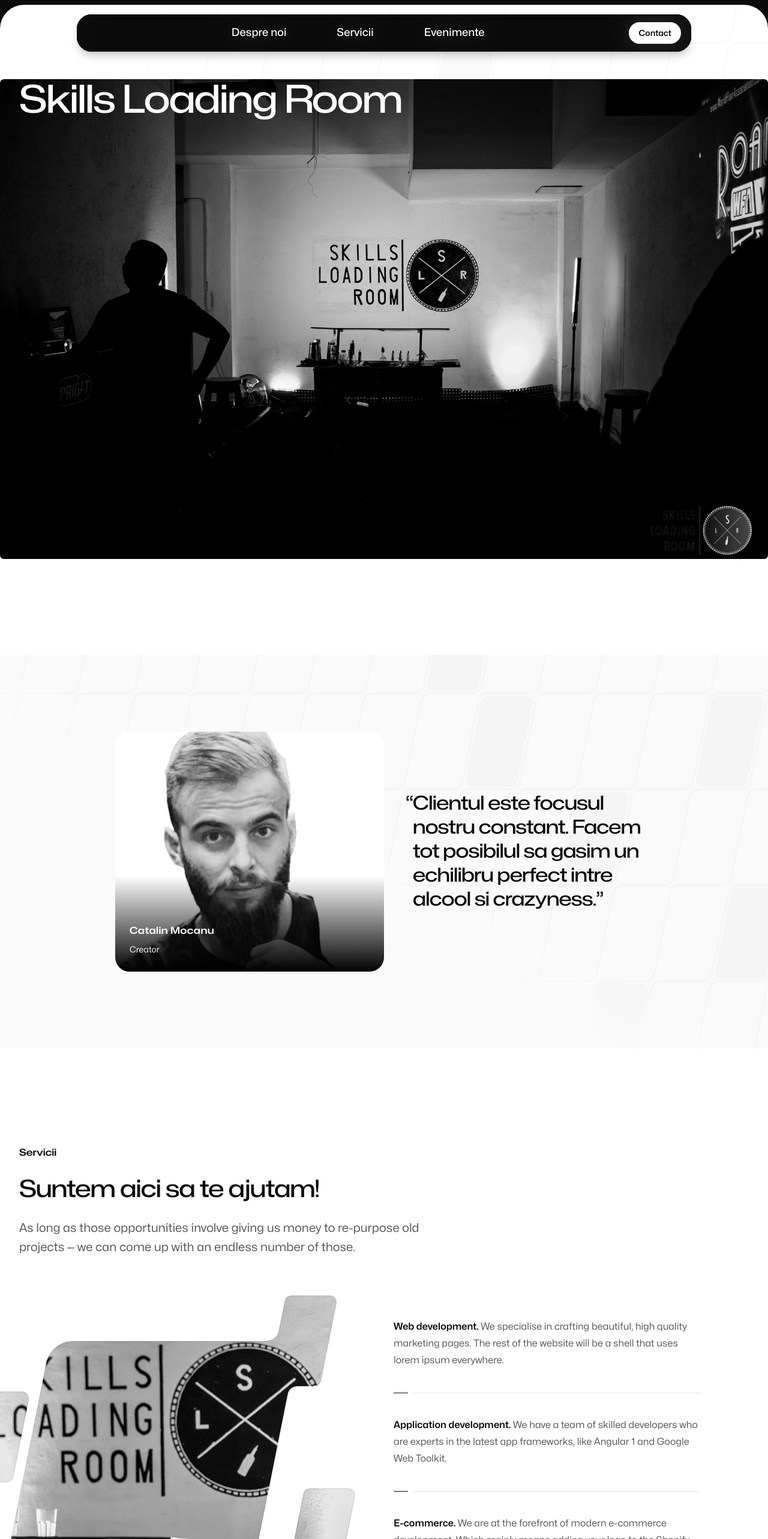
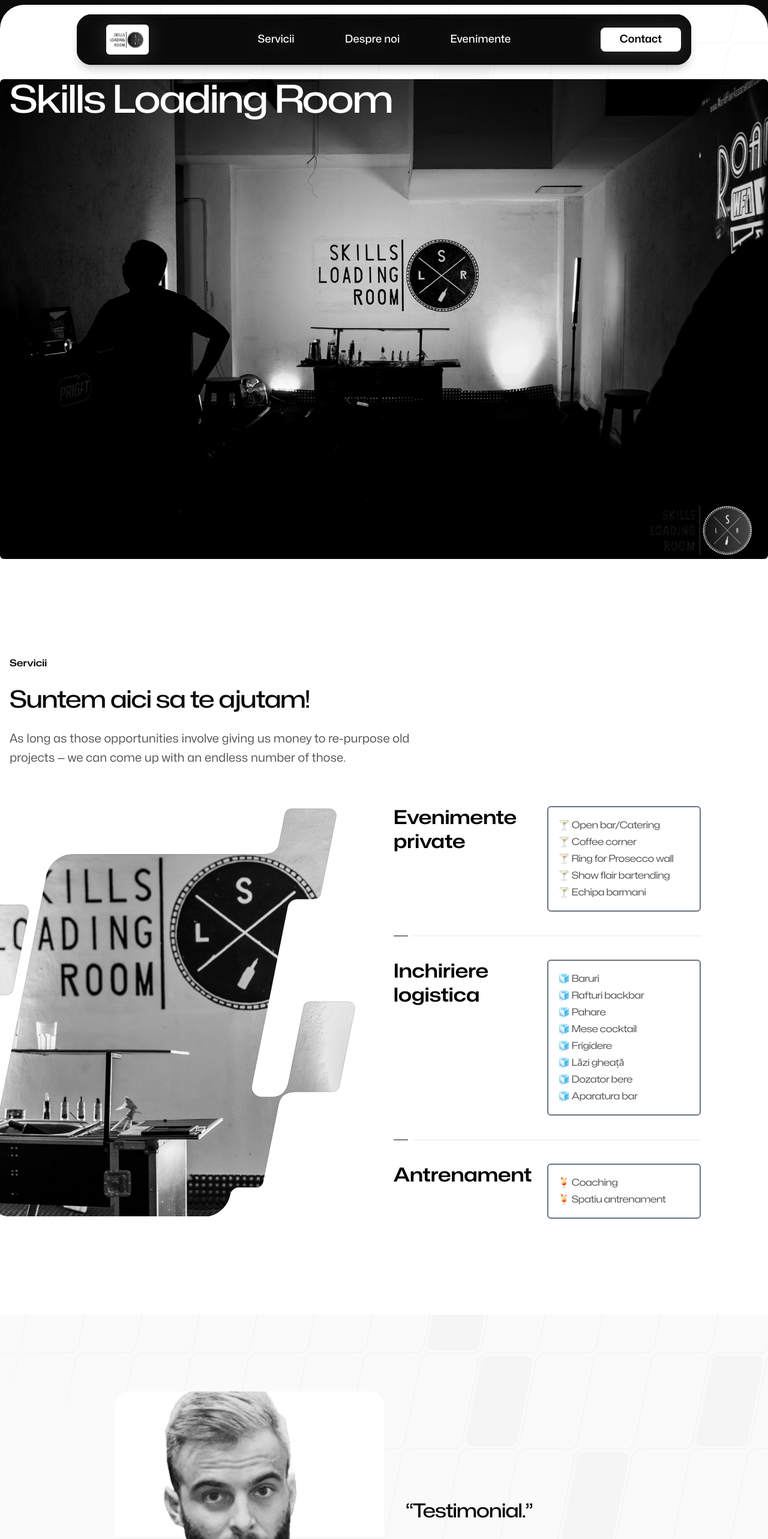
Before and after one commit to geoox/skillsloadingroom, a Next.js app: page / in a window 1280 px wide. Shown: the top 2566 px of the page at 60% size. Built offline with nearby package versions, Linux system fonts and the light colour scheme.

Commit message:
progress

```diff
--- a/src/app/page.tsx
+++ b/src/app/page.tsx
@@ -1,8 +1,6 @@
 import { type Metadata } from 'next'
 import Image from 'next/image'
-import Link from 'next/link'
 
-import { Border } from '@/components/Border'
 import { ContactSection } from '@/components/ContactSection'
 import { Container } from '@/components/Container'
 import { FadeIn, FadeInStagger } from '@/components/FadeIn'
@@ -10,62 +8,13 @@
 import { SectionIntro } from '@/components/SectionIntro'
 import { StylizedImage } from '@/components/StylizedImage'
 import { Testimonial } from '@/components/Testimonial'
-import logoBrightPath from '@/images/clients/bright-path/logo-light.svg'
-import logoFamilyFund from '@/images/clients/family-fund/logo-light.svg'
-import logoGreenLife from '@/images/clients/green-life/logo-light.svg'
-import logoHomeWork from '@/images/clients/home-work/logo-light.svg'
-import logoMailSmirk from '@/images/clients/mail-smirk/logo-light.svg'
-import logoNorthAdventures from '@/images/clients/north-adventures/logo-light.svg'
 import logoImg from '@/images/logo.jpg'
-import logoPhobiaLight from '@/images/clients/phobia/logo-light.svg'
-import logoUnseal from '@/images/clients/unseal/logo-light.svg'
 import imageLaptop from '@/images/78370467_3162009300536286_1409008255320981504_n.jpg'
 import landingImg from '@/images/landing.jpg';
-import { type CaseStudy, type MDXEntry, loadCaseStudies } from '@/lib/mdx'
-
-const clients = [
-  ['Phobia', logoPhobiaLight],
-  ['Family Fund', logoFamilyFund],
-  ['Unseal', logoUnseal],
-  ['Mail Smirk', logoMailSmirk],
-  ['Home Work', logoHomeWork],
-  ['Green Life', logoGreenLife],
-  ['Bright Path', logoBrightPath],
-  ['North Adventures', logoNorthAdventures],
-]
-
-function Clients() {
-  return (
-    <div className="mt-24 rounded-4xl bg-neutral-950 py-20 sm:mt-32 sm:py-32 lg:mt-56">
-      <Container>
-        <FadeIn className="flex items-center gap-x-8">
-          <h2 className="text-center font-display text-sm font-semibold tracking-wider text-white sm:text-left">
-            We’ve worked with hundreds of amazing people
-          </h2>
-          <div className="h-px flex-auto bg-neutral-800" />
-        </FadeIn>
-        <FadeInStagger faster>
-          <ul
-            role="list"
-            className="mt-10 grid grid-cols-2 gap-x-8 gap-y-10 lg:grid-cols-4"
-          >
-            {clients.map(([client, logo]) => (
-              <li key={client}>
-                <FadeIn>
-                  <Image src={logo} alt={client} unoptimized />
-                </FadeIn>
-              </li>
-            ))}
-          </ul>
-        </FadeInStagger>
-      </Container>
-    </div>
-  )
-}
 
 function Services() {
   return (
-    <>
+    <div id='servicii'>
       <SectionIntro
         eyebrow="Servicii"
         title="Suntem aici sa te ajutam!"
@@ -88,34 +37,54 @@
             </FadeIn>
           </div>
           <List className="mt-16 lg:mt-0 lg:w-1/2 lg:min-w-[33rem] lg:pl-4">
-            <ListItem title="Web development">
-              We specialise in crafting beautiful, high quality marketing pages.
-              The rest of the website will be a shell that uses lorem ipsum
-              everywhere.
+
+            <ListItem title="">
+            <div className='grid grid-cols-2'>
+              <div className='col-span-1 font-display text-4xl font-semibold text-black'>Evenimente private</div>
+              <div className='col-span-1 border-2 border-gray-500 rounded-md p-4 font-display tracking-tight [text-wrap:balance]'>
+                <div>🍸 Open bar/Catering </div>
+                <div>🍸 Coffee corner</div>
+                <div>🍸 Ring for Prosecco wall</div>
+                <div>🍸 Show flair bartending</div>
+                <div>🍸 Echipa barmani</div>
+              </div>
+            </div>
             </ListItem>
-            <ListItem title="Application development">
-              We have a team of skilled developers who are experts in the latest
-              app frameworks, like Angular 1 and Google Web Toolkit.
+
+            <ListItem title="">
+            <div className='grid grid-cols-2'>
+              <div className='col-span-1 font-display text-4xl font-semibold text-black'>Inchiriere logistica</div>
+              <div className='col-span-1 border-2 p-4 border-gray-500 rounded-md font-display tracking-tight [text-wrap:balance]'>
+                <div>🧊 Baruri </div>
+                <div>🧊 Rafturi backbar</div>
+                <div>🧊 Pahare</div>
+                <div>🧊 Mese cocktail</div>
+                <div>🧊 Frigidere</div>
+                <div>🧊 ⁠Lăzi gheață </div>
+                <div>🧊 ⁠Dozator bere</div>
+                <div>🧊 ⁠Aparatura bar </div>
+              </div>
+            </div>
             </ListItem>
-            <ListItem title="E-commerce">
-              We are at the forefront of modern e-commerce development. Which
-              mainly means adding your logo to the Shopify store template we’ve
-              used for the past six years.
-            </ListItem>
-            <ListItem title="Custom content management">
-              At Studio we understand the importance of having a robust and
-              customised CMS. That’s why we run all of our client projects out
-              of a single, enormous Joomla instance.
+
+            <ListItem title="">
+            <div className='grid grid-cols-2'>
+              <div className='col-span-1 font-display text-4xl font-semibold text-black'>Antrenament</div>
+              <div className='col-span-1 border-2 p-4 border-gray-500 rounded-md font-display tracking-tight [text-wrap:balance]'>
+                <div>🍹 Coaching </div>
+                <div>🍹 Spatiu antrenament </div>
+              </div>
+            </div>
             </ListItem>
           </List>
         </div>
       </Container>
-    </>
+    </div>
   )
 }
 
 function Events() {
-  return (<div>Events</div>);
+  return (<div id="evenimente">Evenimente</div>);
 }
 
 export const metadata: Metadata = {
@@ -126,7 +95,7 @@
 export default async function Home() {
 
   return (
-    <>
+    <div id="home">
       <Container className="h-screen mt-8 rounded-md relative overflow-hidden">
         <Image
           src={landingImg}
@@ -145,18 +114,18 @@
         </div>
       </Container>
 
+      <Services />
+
       <Testimonial
         className="mt-24 sm:mt-32 lg:mt-40"
         client={{ name: 'Phobia', logo: logoImg }}
       >
-        Clientul este focusul nostru constant. Facem tot posibilul sa gasim un echilibru perfect intre alcool si crazyness.
+        Testimonial.
       </Testimonial>
-
-      <Services />
 
       <Events />
 
       <ContactSection />
-    </>
+    </div>
   )
 }
--- a/src/components/ContactSection.tsx
+++ b/src/components/ContactSection.tsx
@@ -5,13 +5,14 @@
 
 export function ContactSection() {
   return (
+    <div id='contact'>
       <Container className="mt-24 sm:mt-32 lg:mt-40">
         <FadeIn className="-mx-6 rounded-4xl bg-neutral-950 px-6 py-20 sm:mx-0 sm:py-32 md:px-12">
-        <div className="mx-auto max-w-4xl">
+          <div className="mx-auto max-w-4xl" id='contact'>
             <div className="grid lg:grid-cols-2 grid-cols-1">
               <div>
                 <h2 className="font-display text-3xl font-medium [text-wrap:balance] text-white sm:text-4xl">
-                👋 Spune-mi mai multe despre cum te pot ajuta
+                  👋 Spune-ne cum te putem ajuta
                 </h2>
                 <div className="mt-6 flex">
                   <Button href="/contact" invert>
@@ -43,5 +44,6 @@
           </div>
         </FadeIn>
       </Container>
+    </div>
   )
 }
--- a/src/components/Container.tsx
+++ b/src/components/Container.tsx
@@ -15,7 +15,7 @@
   let Component = as ?? 'div'
 
   return (
-    <Component className={clsx('mx-auto max-w-7xl px-6 lg:px-8', className)}>
+    <Component className={clsx('mx-auto max-w-7xl px-6 lg:px-4', className)}>
       <div className="mx-auto max-w-2xl lg:max-w-none">{children}</div>
     </Component>
   )
--- a/src/components/Footer.tsx
+++ b/src/components/Footer.tsx
@@ -1,132 +1,102 @@
 import Link from 'next/link'
-
 import { Container } from '@/components/Container'
 import { FadeIn } from '@/components/FadeIn'
 import { Logo } from '@/components/Logo'
 import { socialMediaProfiles } from '@/components/SocialMedia'
-
-const navigation = [
-  {
-    title: 'Work',
-    links: [
-      { title: 'FamilyFund', href: '/work/family-fund' },
-      { title: 'Unseal', href: '/work/unseal' },
-      { title: 'Phobia', href: '/work/phobia' },
-      {
-        title: (
-          <>
-            See all <span aria-hidden="true">&rarr;</span>
-          </>
-        ),
-        href: '/work',
-      },
-    ],
-  },
-  {
-    title: 'Company',
-    links: [
-      { title: 'About', href: '/about' },
-      { title: 'Process', href: '/process' },
-      { title: 'Blog', href: '/blog' },
-      { title: 'Contact us', href: '/contact' },
-    ],
-  },
-  {
-    title: 'Connect',
-    links: socialMediaProfiles,
-  },
-]
-
-function Navigation() {
-  return (
-    <nav>
-      <ul role="list" className="grid grid-cols-2 gap-8 sm:grid-cols-3">
-        {navigation.map((section, sectionIndex) => (
-          <li key={sectionIndex}>
-            <div className="font-display text-sm font-semibold tracking-wider text-neutral-950">
-              {section.title}
-            </div>
-            <ul role="list" className="mt-4 text-sm text-neutral-700">
-              {section.links.map((link, linkIndex) => (
-                <li key={linkIndex} className="mt-4">
-                  <Link
-                    href={link.href}
-                    className="transition hover:text-neutral-950"
-                  >
-                    {link.title}
-                  </Link>
-                </li>
-              ))}
-            </ul>
-          </li>
-        ))}
-      </ul>
-    </nav>
-  )
-}
-
-function ArrowIcon(props: React.ComponentPropsWithoutRef<'svg'>) {
-  return (
-    <svg viewBox="0 0 16 6" aria-hidden="true" {...props}>
-      <path
-        fill="currentColor"
-        fillRule="evenodd"
-        clipRule="evenodd"
-        d="M16 3 10 .5v2H0v1h10v2L16 3Z"
-      />
-    </svg>
-  )
-}
-
-function NewsletterForm() {
-  return (
-    <form className="max-w-sm">
-      <h2 className="font-display text-sm font-semibold tracking-wider text-neutral-950">
-        Sign up for our newsletter
-      </h2>
-      <p className="mt-4 text-sm text-neutral-700">
-        Subscribe to get the latest design news, articles, resources and
-        inspiration.
-      </p>
-      <div className="relative mt-6">
-        <input
-          type="email"
-          placeholder="Email address"
-          autoComplete="email"
-          aria-label="Email address"
-          className="block w-full rounded-2xl border border-neutral-300 bg-transparent py-4 pr-20 pl-6 text-base/6 text-neutral-950 ring-4 ring-transparent transition placeholder:text-neutral-500 focus:border-neutral-950 focus:ring-neutral-950/5 focus:outline-hidden"
-        />
-        <div className="absolute inset-y-1 right-1 flex justify-end">
-          <button
-            type="submit"
-            aria-label="Submit"
-            className="flex aspect-square h-full items-center justify-center rounded-xl bg-neutral-950 text-white transition hover:bg-neutral-800"
-          >
-            <ArrowIcon className="w-4" />
-          </button>
-        </div>
-      </div>
-    </form>
-  )
-}
 
 export function Footer() {
   return (
     <Container as="footer" className="mt-24 w-full sm:mt-32 lg:mt-40">
       <FadeIn>
         <div className="grid grid-cols-1 gap-x-8 gap-y-16 lg:grid-cols-2">
-          <Navigation />
-          <div className="flex lg:justify-end">
-            <NewsletterForm />
+          <div>
+
+            <div className="mt-6">
+              <h3 className="text-sm font-semibold text-neutral-950">Contact</h3>
+              <ul className="mt-4 space-y-2 text-sm text-neutral-700">
+                <li className="flex items-center">
+                  <svg xmlns="http://www.w3.org/2000/svg" fill="none" viewBox="0 0 24 24" strokeWidth={1.5} stroke="currentColor" className="mr-2 h-4 w-4">
+                    <path strokeLinecap="round" strokeLinejoin="round" d="M2.25 6.75c0 8.284 6.716 15 15 15h2.25a2.25 2.25 0 002.25-2.25v-1.372c0-.516-.351-.966-.852-1.091l-4.423-1.106c-.44-.11-.902.055-1.173.417l-.97 1.293c-.282.376-.769.542-1.21.38a12.035 12.035 0 01-7.143-7.143c-.162-.441.004-.928.38-1.21l1.293-.97c.363-.271.527-.734.417-1.173L6.963 3.102a1.125 1.125 0 00-1.091-.852H4.5A2.25 2.25 0 002.25 4.5v2.25z" />
+                  </svg>
+                  <a href="tel:+15551234567" className="hover:text-neutral-950">+40 756 830 605</a>
+                </li>
+                <li className="flex items-center">
+                  <svg xmlns="http://www.w3.org/2000/svg" fill="none" viewBox="0 0 24 24" strokeWidth={1.5} stroke="currentColor" className="mr-2 h-4 w-4">
+                    <path strokeLinecap="round" strokeLinejoin="round" d="M15 10.5a3 3 0 11-6 0 3 3 0 016 0z" />
+                    <path strokeLinecap="round" strokeLinejoin="round" d="M19.5 10.5c0 7.142-7.5 11.25-7.5 11.25S4.5 17.642 4.5 10.5a7.5 7.5 0 1115 0z" />
+                  </svg>
+                  <span>Bucuresti, Calea Victoriei 155A</span>
+                </li>
+                <li className="flex items-center">
+                  <svg xmlns="http://www.w3.org/2000/svg" fill="none" viewBox="0 0 24 24" strokeWidth={1.5} stroke="currentColor" className="mr-2 h-4 w-4">
+                  <path clip-rule="evenodd" d="M6 3C7.10457 3 8 2.10457 8 1H15V3L9 9V13H12V15H4V13H7V9L1 3V1H4C4 2.10457 4.89543 3 6 3ZM9 6C9.55228 6 10 5.55228 10 5C10 4.44772 9.55228 4 9 4C8.44772 4 8 4.44772 8 5C8 5.55228 8.44772 6 9 6Z" fill="#030708" fill-rule="evenodd" /></svg>
+                  <span>Catalin Mocanu</span>
+                </li>
+              </ul>
+            </div>
+          </div>
+
+          <div className="grid grid-cols-1 gap-8 sm:grid-cols-2 lg:justify-end">
+            <div>
+              <h3 className="text-sm font-semibold text-neutral-950">Company</h3>
+              <ul className="mt-4 space-y-2 text-sm text-neutral-700">
+                <li><Link href="/about" className="hover:text-neutral-950">About Us</Link></li>
+                <li><Link href="/services" className="hover:text-neutral-950">Services</Link></li>
+                <li><Link href="/projects" className="hover:text-neutral-950">Projects</Link></li>
+                <li><Link href="/careers" className="hover:text-neutral-950">Careers</Link></li>
+              </ul>
+            </div>
+
+            <div>
+              <h3 className="text-sm font-semibold text-neutral-950">Legal</h3>
+              <ul className="mt-4 space-y-2 text-sm text-neutral-700">
+                <li><Link href="/privacy" className="hover:text-neutral-950">Privacy Policy</Link></li>
+                <li><Link href="/terms" className="hover:text-neutral-950">Terms of Service</Link></li>
+                <li><Link href="/accessibility" className="hover:text-neutral-950">Accessibility</Link></li>
+              </ul>
+            </div>
           </div>
         </div>
-        <div className="mt-24 mb-20 flex flex-wrap items-end justify-between gap-x-6 gap-y-4 border-t border-neutral-950/10 pt-12">
+
+        <div className="mt-12 flex items-center">
+          <h3 className="text-sm font-semibold text-neutral-950 mr-4">Follow Us</h3>
+          <ul className="flex space-x-4">
+            <li>
+              <a href="https://www.facebook.com/profile.php?id=100063708511549" target="_blank" rel="noopener noreferrer" className="text-neutral-700 hover:text-neutral-950" aria-label="Facebook">
+                <svg xmlns="http://www.w3.org/2000/svg" className="h-6 w-6" fill="currentColor" viewBox="0 0 24 24">
+                  <path d="M9 8h-3v4h3v12h5v-12h3.642l.358-4h-4v-1.667c0-.955.192-1.333 1.115-1.333h2.885v-5h-3.808c-3.596 0-5.192 1.583-5.192 4.615v3.385z" />
+                </svg>
+              </a>
+            </li>
+            <li>
+              <a href="https://www.instagram.com/skillsloadingroom/" target="_blank" rel="noopener noreferrer" className="text-neutral-700 hover:text-neutral-950" aria-label="Instagram">
+                <svg xmlns="http://www.w3.org/2000/svg" className="h-6 w-6" fill="currentColor" viewBox="0 0 24 24">
+                  <path d="M12 2.163c3.204 0 3.584.012 4.85.07 3.252.148 4.771 1.691 4.919 4.919.058 1.265.069 1.645.069 4.849 0 3.205-.012 3.584-.069 4.849-.149 3.225-1.664 4.771-4.919 4.919-1.266.058-1.644.07-4.85.07-3.204 0-3.584-.012-4.849-.07-3.26-.149-4.771-1.699-4.919-4.92-.058-1.265-.07-1.644-.07-4.849 0-3.204.013-3.583.07-4.849.149-3.227 1.664-4.771 4.919-4.919 1.266-.057 1.645-.069 4.849-.069zm0-2.163c-3.259 0-3.667.014-4.947.072-4.358.2-6.78 2.618-6.98 6.98-.059 1.281-.073 1.689-.073 4.948 0 3.259.014 3.668.072 4.948.2 4.358 2.618 6.78 6.98 6.98 1.281.058 1.689.072 4.948.072 3.259 0 3.668-.014 4.948-.072 4.354-.2 6.782-2.618 6.979-6.98.059-1.28.073-1.689.073-4.948 0-3.259-.014-3.667-.072-4.947-.196-4.354-2.617-6.78-6.979-6.98-1.281-.059-1.69-.073-4.949-.073zm0 5.838c-3.403 0-6.162 2.759-6.162 6.162s2.759 6.163 6.162 6.163 6.162-2.759 6.162-6.163c0-3.403-2.759-6.162-6.162-6.162zm0 10.162c-2.209 0-4-1.79-4-4 0-2.209 1.791-4 4-4s4 1.791 4 4c0 2.21-1.791 4-4 4zm6.406-11.845c-.796 0-1.441.645-1.441 1.44s.645 1.44 1.441 1.44c.795 0 1.439-.645 1.439-1.44s-.644-1.44-1.439-1.44z" />
+                </svg>
+              </a>
+            </li>
+            <li>
+              <a href="https://maps.app.goo.gl/VRqM7iXucXH3qz6h7" target="_blank" rel="noopener noreferrer" className="text-neutral-700 hover:text-neutral-950" aria-label="Google Maps">
+                <svg xmlns="http://www.w3.org/2000/svg" className="h-6 w-6" viewBox="0 0 24 24" fill="currentColor">
+                  <path d="M12 0C7.802 0 4 3.403 4 7.602C4 11.8 7.469 16.812 12 24C16.531 16.812 20 11.8 20 7.602C20 3.403 16.199 0 12 0ZM12 11C10.343 11 9 9.657 9 8C9 6.343 10.343 5 12 5C13.657 5 15 6.343 15 8C15 9.657 13.657 11 12 11Z" />
+                </svg>
+              </a>
+            </li>
+          </ul>
+        </div>
+
+        <div className="mt-12 mb-20 flex flex-wrap items-end justify-between gap-x-6 gap-y-4 border-t border-neutral-950/10 pt-12">
           <Link href="/" aria-label="Home">
             <Logo className="h-8" fillOnHover />
           </Link>
-          <p className="text-sm text-neutral-700">
-            © Studio Agency Inc. {new Date().getFullYear()}
-          </p>
+          <div className="flex flex-wrap items-center gap-x-6 gap-y-2">
+            <p className="text-sm text-neutral-700">
+              © Studio Agency Inc. {new Date().getFullYear()}
+            </p>
+            <p className="text-sm text-neutral-700">
+              All rights reserved.
+            </p>
+          </div>
         </div>
       </FadeIn>
     </Container>
--- /dev/null
+++ b/src/components/Navbar.tsx
@@ -0,0 +1,66 @@
+'use client'
+
+import React from 'react';
+import { Button } from '@/components/Button';
+import Image from 'next/image';
+import logoImg from '@/images/logo.jpg';
+
+interface NavLinkProps {
+  href: string;
+  children: React.ReactNode;
+  className?: string;
+}
+
+const NavLink: React.FC<NavLinkProps> = ({ href, children, className = "" }) => {
+  const handleClick = (e: React.MouseEvent<HTMLAnchorElement>) => {
+    if (href.startsWith('#')) {
+      e.preventDefault();
+      const targetElement = document.querySelector(href);
+      if (targetElement) {
+        // Calculate position accounting for the fixed header
+        const elementPosition = targetElement.getBoundingClientRect().top;
+        const offsetPosition = elementPosition + window.scrollY - 100; // Adjust offset based on header height
+
+        window.scrollTo({
+          top: offsetPosition,
+          behavior: 'smooth'
+        });
+      }
+    }
+  };
+
+  return (
+    <a
+      href={href}
+      onClick={handleClick}
+      className={`inline-block rounded-lg px-8 py-1 text-lg font-medium transition-all duration-200 hover:bg-gray-100 hover:text-gray-900 ${className}`}
+    >
+      {children}
+    </a>
+  );
+};
+
+export function Navbar(): JSX.Element {
+  return (
+    <header
+      className="fixed inset-x-0 top-0 z-30 mx-auto w-full max-w-screen-md border bg-black/80 py-3 shadow-lg backdrop-blur-lg md:top-6 md:rounded-3xl lg:max-w-screen-lg">
+      <div className="px-4">
+        <div className="flex items-center justify-between">
+          <div className="flex shrink-0">
+            <NavLink href="#home" className="flex items-center">
+              <Image alt='logo' src={logoImg} height={50} className='rounded-md'/>
+            </NavLink>
+          </div>
+          <div className="hidden md:flex md:items-center md:justify-center md:gap-5">
+            <NavLink href="#servicii" className='text-white'>Servicii</NavLink>
+            <NavLink href="#despre" className='text-white'>Despre noi</NavLink>
+            <NavLink href="#evenimente" className='text-white'>Evenimente</NavLink>
+          </div>
+          <NavLink href="#contact" className="rounded-full px-2 py-1.5 text-md font-semibold transition bg-white text-black hover:bg-neutral-400">
+            Contact
+          </NavLink>
+        </div>
+      </div>
+    </header>
+  )
+}
--- a/src/components/RootLayout.tsx
+++ b/src/components/RootLayout.tsx
@@ -20,6 +20,7 @@
 import { Logomark } from '@/components/Logo'
 import { Offices } from '@/components/Offices'
 import { SocialMedia } from '@/components/SocialMedia'
+import { Navbar } from '@/components/Navbar'
 
 const RootLayoutContext = createContext<{
   logoHovered: boolean
@@ -43,34 +44,34 @@
   )
 }
 
-function NavBar() {
-  return (
-    <header
-      className="fixed inset-x-0 top-0 z-30 mx-auto w-full max-w-screen-md border bg-black/80 py-3 shadow-lg backdrop-blur-lg md:top-6 md:rounded-3xl lg:max-w-screen-lg">
-      <div className="px-4">
-        <div className="flex items-center justify-between">
-          <div className="flex shrink-0">
-            <a aria-current="page" className="flex items-center" href="/">
-              <p className="sr-only">Skills Loading Room</p>
-            </a>
-          </div>
-          <div className="hidden md:flex md:items-center md:justify-center md:gap-5">
-            <a aria-current="page"
-              className="inline-block rounded-lg px-8 py-1 text-lg font-medium text-white transition-all duration-200 hover:bg-gray-100 hover:text-gray-900"
-              href="#">Despre noi</a>
-            <a className="inline-block rounded-lg px-8 py-1 text-lg font-medium text-white transition-all duration-200 hover:bg-gray-100 hover:text-gray-900"
-              href="#">Servicii</a>
-            <a className="inline-block rounded-lg px-8 py-1 text-lg font-medium text-white transition-all duration-200 hover:bg-gray-100 hover:text-gray-900"
-              href="#">Evenimente</a>
-          </div>
-          <Button href="/contact" invert={true}>
-            Contact
-          </Button>
-        </div>
-      </div>
-    </header>
-  )
-}
+// function NavBar() {
+//   return (
+//     <header
+//       className="fixed inset-x-0 top-0 z-30 mx-auto w-full max-w-screen-md border bg-black/80 py-3 shadow-lg backdrop-blur-lg md:top-6 md:rounded-3xl lg:max-w-screen-lg">
+//       <div className="px-4">
+//         <div className="flex items-center justify-between">
+//           <div className="flex shrink-0">
+//             <a aria-current="page" className="flex items-center" href="/">
+//               <p className="sr-only">Skills Loading Room</p>
+//             </a>
+//           </div>
+//           <div className="hidden md:flex md:items-center md:justify-center md:gap-5">
+//             <a aria-current="page"
+//               className="inline-block rounded-lg px-8 py-1 text-lg font-medium text-white transition-all duration-200 hover:bg-gray-100 hover:text-gray-900"
+//               href="#">Despre noi</a>
+//             <a className="inline-block rounded-lg px-8 py-1 text-lg font-medium text-white transition-all duration-200 hover:bg-gray-100 hover:text-gray-900"
+//               href="#">Servicii</a>
+//             <a className="inline-block rounded-lg px-8 py-1 text-lg font-medium text-white transition-all duration-200 hover:bg-gray-100 hover:text-gray-900"
+//               href="#">Evenimente</a>
+//           </div>
+//           <Button href="/contact" invert={true}>
+//             Contact
+//           </Button>
+//         </div>
+//       </div>
+//     </header>
+//   )
+// }
 
 function Header({
   panelId,
@@ -105,7 +106,7 @@
           />
         </Link>
 
-        <NavBar />
+        <Navbar />
       </div>
     </Container>
   )
--- a/src/components/Testimonial.tsx
+++ b/src/components/Testimonial.tsx
@@ -21,6 +21,7 @@
         'relative isolate bg-neutral-50 py-16 sm:py-28 md:py-32',
         className,
       )}
+      id="despre"
     >
       <GridPattern
         className="absolute inset-0 -z-10 h-full w-full fill-neutral-100 stroke-neutral-950/5 [mask-image:linear-gradient(to_bottom_left,white_50%,transparent_60%)]"
```
Also changed, not shown: src/app/about/page.tsx (+0 -12 lines). Lines whose indentation alone changed are shown as unchanged.
